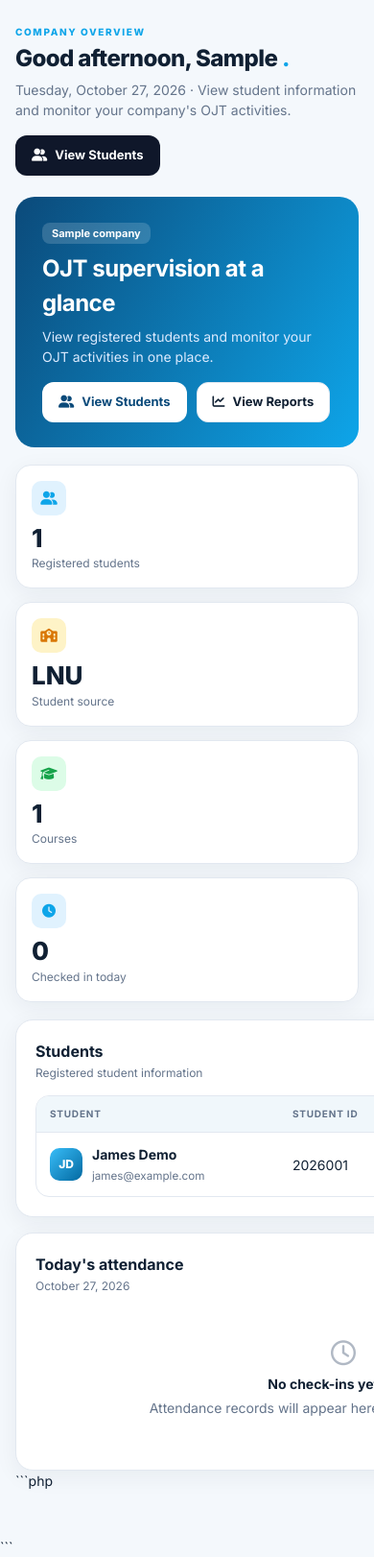
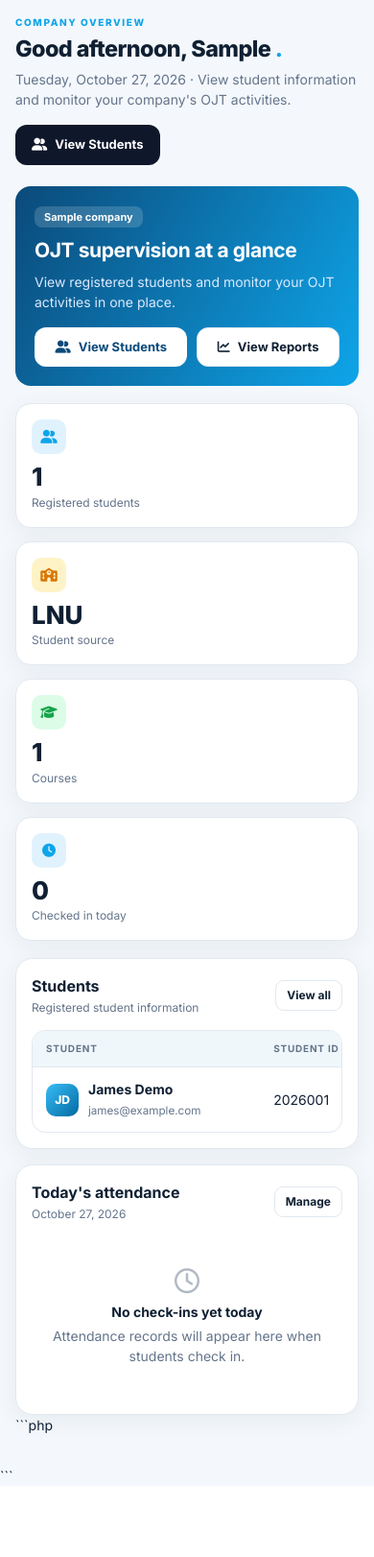
Before and after one commit to jroooo/OJT-360-MONITORING-SYSTEM, a PHP site: page /OJT-360-MONITORING-SYSTEM/company_dashboard.php in a window 390 px wide; the page is wider, and only the part inside the window is pictured. Shown: the part 61-1683 px from the top of that part at 96% size. After the commit the page ends 1596 px from the top of that part, so only its background shows below. Run offline with PHP 8.4, Linux system fonts and the light colour scheme; a user stored in the database is signed in; data comes from the database, SQL or seed files in the repository; tables that the repository leaves empty or names only in its code hold one stand-in row (values such as "Sample post").

Commit message:
Updated CSS COMPANY

```diff
--- a/assets/css/company.css
+++ b/assets/css/company.css
@@ -115,3 +115,153 @@ input[readonly]{background:var(--surface2);color:var(--muted)}
 }
 @media (max-width:560px){.stats,.form-grid{grid-template-columns:1fr}.title{font-size:24px}.crumbs span:first-child,.crumbs .sep{display:none}}
 @media (prefers-reduced-motion:reduce){*{transition:none!important;scroll-behavior:auto!important}}
+
+
+/* =========================================================
+   COMPANY DASHBOARD FIXES
+   Append-only overrides: preserve the existing design/theme.
+   ========================================================= */
+
+/* Let the page use the available width beside the sidebar. */
+html,
+body {
+    width: 100%;
+    max-width: 100%;
+}
+
+.shell {
+    width: 100%;
+    min-width: 0;
+}
+
+.main {
+    flex: 1 1 auto;
+    width: calc(100% - 256px);
+    min-width: 0;
+}
+
+html.sb-collapsed .main {
+    width: calc(100% - 78px);
+}
+
+.content {
+    width: 100%;
+    max-width: none;
+    min-width: 0;
+    padding: clamp(16px, 2vw, 28px);
+    padding-bottom: 48px;
+}
+
+/* Prevent grid children from forcing the whole page wider. */
+.grid-2 {
+    grid-template-columns: minmax(0, 1.5fr) minmax(0, 1fr);
+}
+
+.grid-eq {
+    grid-template-columns: repeat(2, minmax(0, 1fr));
+}
+
+.grid-2 > *,
+.grid-eq > *,
+.stats > *,
+.card,
+.stat {
+    min-width: 0;
+}
+
+/* Keep wide tables inside their own scroll area. */
+.table-wrap {
+    display: block;
+    width: 100%;
+    max-width: 100%;
+    overflow-x: auto;
+    overscroll-behavior-x: contain;
+}
+
+.table-wrap table {
+    width: 100%;
+}
+
+/* Long names, emails, and messages should wrap instead of stretching cards. */
+.who,
+.who > div {
+    min-width: 0;
+}
+
+.who small {
+    overflow-wrap: anywhere;
+}
+
+.hero > *,
+.page-head > * {
+    min-width: 0;
+}
+
+/* Medium screens: stack dashboard panels before they become cramped. */
+@media (max-width: 1100px) {
+    .grid-2,
+    .grid-eq {
+        grid-template-columns: minmax(0, 1fr);
+    }
+
+    .main,
+    html.sb-collapsed .main {
+        width: 100%;
+    }
+}
+
+/* Mobile/tablet layout. */
+@media (max-width: 900px) {
+    .main,
+    html.sb-collapsed .main {
+        width: 100%;
+        margin-left: 0;
+    }
+
+    .content {
+        padding: 16px;
+        padding-bottom: 32px;
+    }
+
+    .topbar {
+        padding-left: 16px;
+        padding-right: 16px;
+    }
+}
+
+@media (max-width: 560px) {
+    .stats,
+    .form-grid {
+        grid-template-columns: minmax(0, 1fr);
+    }
+
+    .title {
+        font-size: clamp(22px, 6vw, 24px);
+        overflow-wrap: anywhere;
+    }
+
+    .hero {
+        padding: 20px;
+        border-radius: 16px;
+    }
+
+    .hero h2 {
+        font-size: 21px;
+    }
+
+    .card {
+        padding: 16px;
+    }
+
+    .table-wrap table {
+        min-width: 600px;
+    }
+
+    .row-actions {
+        width: 100%;
+    }
+
+    .row-actions .btn {
+        flex: 1 1 auto;
+    }
+}
```
